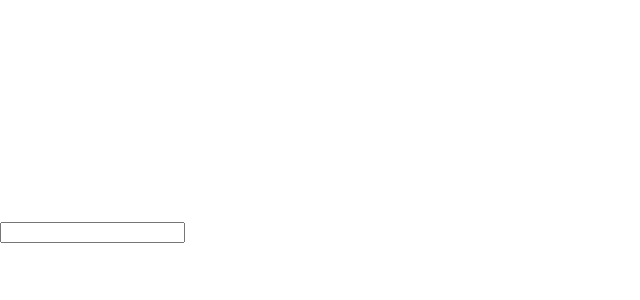
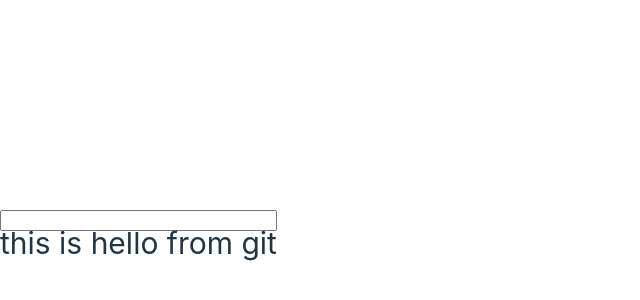
Before and after one commit to kongcheexiong/react-course, a React (Vite) app: page / in a window 1280 px wide. Shown: the part 168-468 px from the top of the page, without its empty margins (0-640 px from the left). Built offline with nearby package versions, Linux system fonts and the light colour scheme.

Commit message:
test git

```diff
--- a/src/App.jsx
+++ b/src/App.jsx
@@ -16,6 +16,7 @@ function App() {
       flexDirection: 'column'
     }} >
       <input type="text" onChange={(e)=>setCount('sdfdf')} />
+      this is hello from git
       {count}
 
 
```
